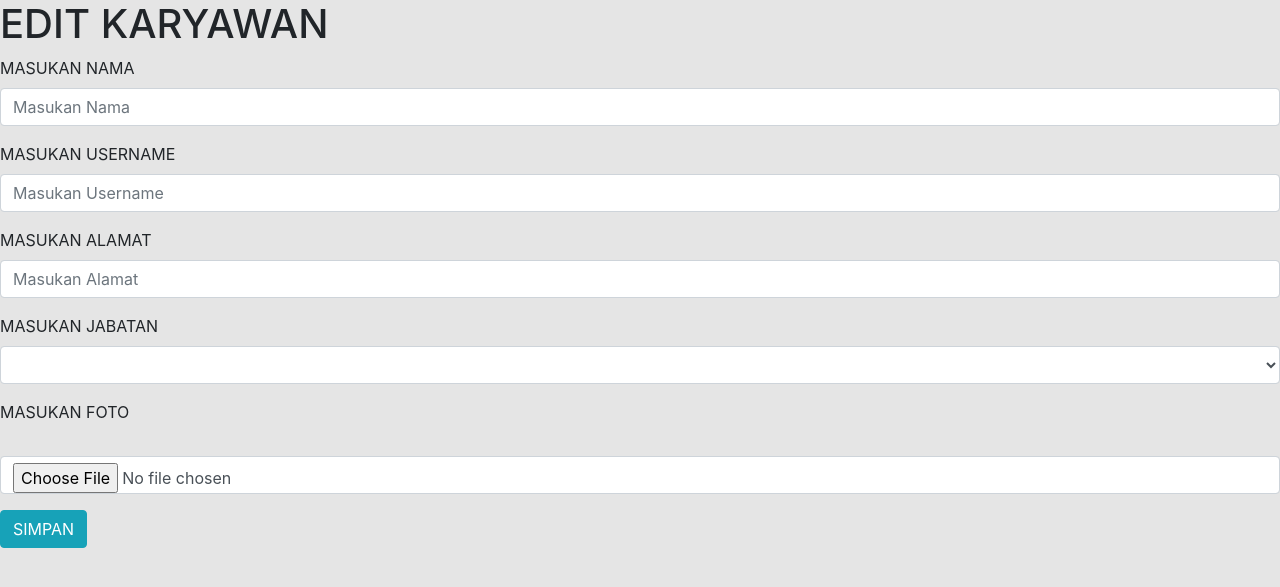
After one commit to dikimeip/website-laundry-codeigniter, a PHP site: the page made by application/views/admin/edit_karyawan.php in a window 1280 px wide. The commit adds this page. Shown: the top 587 px of the page. Run offline with PHP 8.4, Linux system fonts and the light colour scheme; the template is opened without the code that fills it, so the values that code supplies are empty; some libraries are stand-ins or nearby versions.

Commit message:
menampilkan data di menu karyawan

```diff
--- a/application/models/ModelLaundry.php
+++ b/application/models/ModelLaundry.php
@@ -147,9 +147,15 @@ class ModelLaundry extends CI_Model
 	{
 		return $this->db->get('karyawan')->result_array();
 	}
+
 	public function post_karyawan($data)
 	{
 		return $this->db->insert('karyawan',$data);
 	}
 
+	public function get_karyawan($id)
+	{
+		return $this->db->get_where('karyawan',['id_karyawan' => $id])->row_array();
+	}
+
 }
--- /dev/null
+++ b/application/views/admin/edit_karyawan.php
@@ -0,0 +1,31 @@
+<h1>EDIT KARYAWAN</h1>
+<form action="<?php echo base_url('AdminController/do_tambahkaryawan') ?>" method="post" enctype="multipart/form-data">
+	<div class="form-group">
+		<label>MASUKAN NAMA</label>
+		<input type="text" name="nama" placeholder="Masukan Nama" class="form-control" value="<?php echo $kary['nama_karyawan'] ?>">
+	</div>
+	<div class="form-group">
+		<label>MASUKAN USERNAME</label>
+		<input type="text" name="uname" placeholder="Masukan Username" class="form-control" value="<?php echo $kary['username_karyawan'] ?>">
+	</div>
+	<div class="form-group">
+		<label>MASUKAN ALAMAT</label>
+		<input type="text" name="alamat" placeholder="Masukan Alamat" class="form-control" value="<?php echo $kary['alamat_karyawan'] ?>">
+	</div>
+	<div class="form-group">
+		<label>MASUKAN JABATAN</label>
+		<select name="jabatan" class="form-control">
+			<option><?php echo $kary['jabatan_karyawan'] ?></option>
+			<option>KARYAWAN</option>
+			<option>ADMIN</option>
+			<option>KEPALA BAGIAN</option>
+			<option>KEPALA CABANG</option>
+		</select>
+	</div>
+	<div class="form-group">
+		<label>MASUKAN FOTO</label><br>
+		<img style="width: 50px" src="<?php echo base_url('asset/foto/'.$kary['foto_karyawan']) ?>">
+		<input type="file" name="foto" placeholder="Masukan Nama" class="form-control" required="">
+	</div>
+	<input type="submit" value="SIMPAN" class="btn btn-info">
+</form>
--- a/application/views/admin/karyawan.php
+++ b/application/views/admin/karyawan.php
@@ -34,7 +34,7 @@
 			<td><?php echo $k['jabatan_karyawan'] ?></td>
 			<td><?php echo $k['foto_karyawan'] ?></td>
 			<td>
-				<a href="" class="btn btn-info btn-sm">EDIT</a>
+				<a href="<?php echo base_url() ?>AdminController/edit_karyawan/<?php echo $k['id_karyawan'] ?>" class="btn btn-info btn-sm">EDIT</a>
 				<a href="" class="btn btn-danger btn-sm">HAPUS</a>
 			</td>
 		</tr>
```
Also changed, not shown: application/controllers/AdminController.php (+9 -0 lines).
